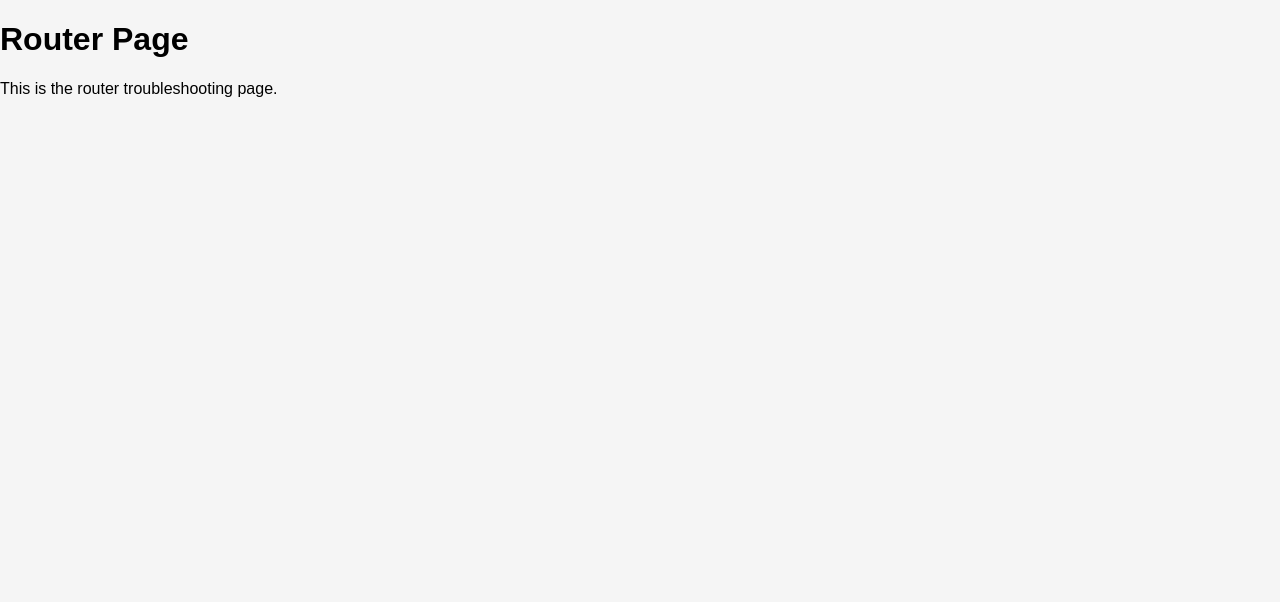
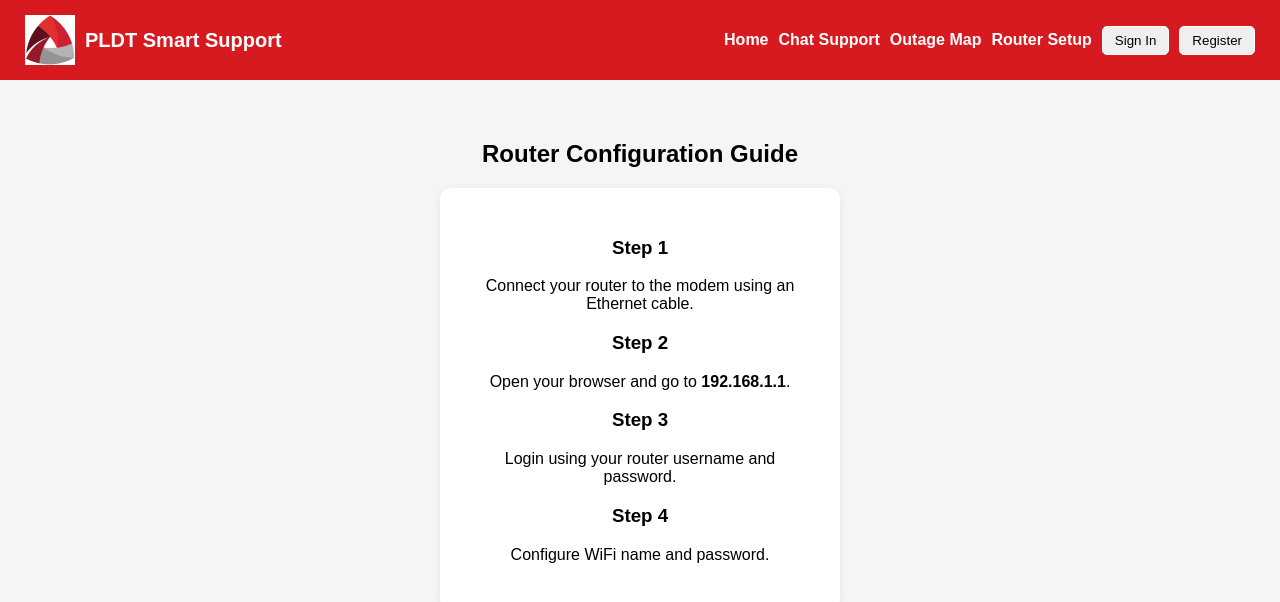
Before and after one commit to dldperez/SOFTDES-PROJECT, a React (Vite) app in the folder client/: page /router in a window 1280 px wide. Shown: the top 602 px of the page. Built offline with nearby package versions, Linux system fonts and the light colour scheme.

Commit message:
Migrated the outage and router pages to react

```diff
--- a/client/src/pages/OutagePage.jsx
+++ b/client/src/pages/OutagePage.jsx
@@ -1,8 +1,39 @@
+import { Link } from "react-router-dom";
+import "../styles/styles.css";
+
 export default function OutagePage() {
   return (
-    <div>
-      <h1>Outage Page</h1>
-      <p>This is the outage monitoring page.</p>
-    </div>
+    <>
+      <header>
+        <div className="navbar">
+          <div className="logo">
+            <img src="/images/logo.png" alt="PLDT Logo" width="50" height="50" />
+            <span>PLDT Smart Support</span>
+          </div>
+
+          <nav>
+            <Link to="/">Home</Link>
+            <Link to="/chat">Chat Support</Link>
+            <Link to="/outage">Outage Map</Link>
+            <Link to="/router">Router Setup</Link>
+            <button className="auth">Sign In</button>
+            <button className="auth">Register</button>
+          </nav>
+        </div>
+      </header>
+
+      <section className="map-section">
+        <h1>Network Coverage Map</h1>
+
+        <iframe
+          src="https://maps.google.com/maps?q=manila&t=&z=13&ie=UTF8&iwloc=&output=embed"
+          width="80%"
+          height="450"
+          style={{ border: 0 }}
+          title="Network Coverage Map"
+          loading="lazy"
+        ></iframe>
+      </section>
+    </>
   );
 }
--- a/client/src/pages/RouterPage.jsx
+++ b/client/src/pages/RouterPage.jsx
@@ -1,8 +1,46 @@
+import { Link } from "react-router-dom";
+import "../styles/styles.css";
+
 export default function RouterPage() {
   return (
-    <div>
-      <h1>Router Page</h1>
-      <p>This is the router troubleshooting page.</p>
-    </div>
+    <>
+      <header>
+        <div className="navbar">
+          <div className="logo">
+            <img src="/images/logo.png" alt="PLDT Logo" width="50" height="50" />
+            <span>PLDT Smart Support</span>
+          </div>
+
+          <nav>
+            <Link to="/">Home</Link>
+            <Link to="/chat">Chat Support</Link>
+            <Link to="/outage">Outage Map</Link>
+            <Link to="/router">Router Setup</Link>
+            <button className="auth">Sign In</button>
+            <button className="auth">Register</button>
+          </nav>
+        </div>
+      </header>
+
+      <section className="router-section">
+        <h1>Router Configuration Guide</h1>
+
+        <div className="router-card">
+          <h3>Step 1</h3>
+          <p>Connect your router to the modem using an Ethernet cable.</p>
+
+          <h3>Step 2</h3>
+          <p>
+            Open your browser and go to <b>192.168.1.1</b>.
+          </p>
+
+          <h3>Step 3</h3>
+          <p>Login using your router username and password.</p>
+
+          <h3>Step 4</h3>
+          <p>Configure WiFi name and password.</p>
+        </div>
+      </section>
+    </>
   );
 }
--- a/client/src/styles/styles.css
+++ b/client/src/styles/styles.css
@@ -125,6 +125,7 @@ body {
   width: 400px;
   margin: auto;
   border-radius: 10px;
+  box-shadow: 0 2px 8px rgba(0, 0, 0, 0.08);
 }
 
 .bot-message {
@@ -143,3 +144,9 @@ body {
   border-radius: 6px;
   text-align: right;
 }
+
+.map-section iframe {
+  border-radius: 10px;
+  background: white;
+  box-shadow: 0 2px 8px rgba(0, 0, 0, 0.08);
+}
```
